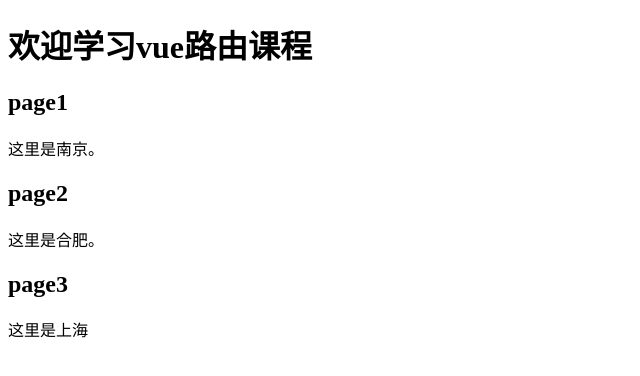
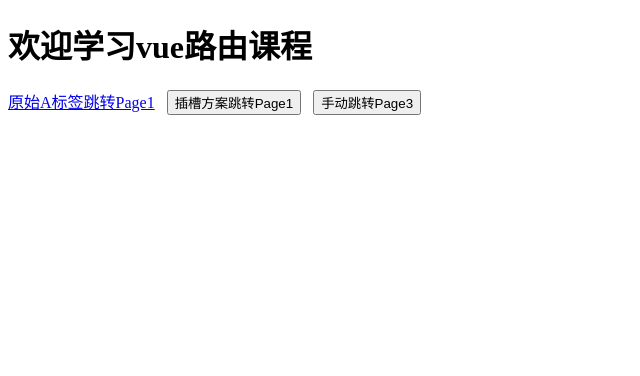
Before and after one commit to nbxuyj/VUE, a Vue app in the folder L02/demo/: page / in a window 1280 px wide. Shown: the top 376 px of the page, without its empty margins (0-640 px from the left). Built offline with nearby package versions, Linux system fonts and the light colour scheme.

Commit message:
P52_08初识VueRouter

```diff
--- a/L02/demo/package.json
+++ b/L02/demo/package.json
@@ -9,7 +9,8 @@
   },
   "dependencies": {
     "core-js": "^3.8.3",
-    "vue": "^2.6.14"
+    "vue": "^2.6.14",
+    "vue-router": "^3.5.3"
   },
   "devDependencies": {
     "@babel/core": "^7.12.16",
@@ -32,7 +33,7 @@
     ],
     "parserOptions": {
       "parser": "@babel/eslint-parser",
-      "requireConfigFile" : false
+      "requireConfigFile": false
     },
     "rules": {
       "vue/multi-word-component-names": "off",
--- a/L02/demo/src/App.vue
+++ b/L02/demo/src/App.vue
@@ -1,23 +1,45 @@
 <template>
   <div id="app">
     <h1>欢迎学习vue路由课程</h1>
+    <!-- <a>页面1</a>
+    <a>页面2</a>
+    <a>页面3</a>
+    <hr />
     <Page1 />
     <Page2 />
-    <Page3 />
+    <Page3 /> -->
+
+    <!-- 使用路由视图，用于展现路由匹配的组件。tag默认是a标签 注：在vue-route4中已经移除了。 -->
+        <router-link  to="/Page1">原始A标签跳转Page1</router-link> &nbsp;
+    <!--方案1.使用插槽方案：但是不是想要的结果。是在a标签中嵌套button，页面结构复杂 -->
+    <router-link to="/Page1">  <button>插槽方案跳转Page1</button></router-link> &nbsp;
+    <!--方案2.手动跳转。 -->
+    <button @click="gotoPage3">手动跳转Page3</button>
+
+    <router-view></router-view>
   </div>
 </template>
 
 <script>
-import Page1 from "./pages/Page1.vue";
-import Page2 from "./pages/Page2.vue";
-import Page3 from "./pages/Page3.vue";
+// import Page1 from "./pages/Page1.vue";
+// import Page2 from "./pages/Page2.vue";
+// import Page3 from "./pages/Page3.vue";
 export default {
   name: "App",
   components: {
-    Page1,
-    Page2,
-    Page3,
+    // Page1,
+    // Page2,
+    // Page3,
   },
+  methods:{
+    gotoPage3(){
+      //this.$router 保存的是Vue实例身上添加的VueRouter对象。（路由器对象）
+      //this.$route 保存的当前路由信息。
+      //console.log(this.$router,this.$route);
+      //3.通过
+      this.$router.push("/page3")
+    }
+  }
 };
 </script>
 
--- a/L02/demo/src/main.js
+++ b/L02/demo/src/main.js
@@ -1,8 +1,49 @@
 import Vue from 'vue'
 import App from './App.vue'
 
+//导入路由。
+import VueRouter from 'vue-router'
+
+//因为VueRouter是一个插件需要Use。
+Vue.use(VueRouter)
+
 Vue.config.productionTip = false
 
+//导入路由需要的页面。
+import Page1 from "./pages/Page1.vue";
+import Page2 from "./pages/Page2.vue";
+import Page3 from "./pages/Page3.vue";
+
+//创建Vue实例。
 new Vue({
   render: h => h(App),
+
+  // 创建VueRouter对象，并通过router传给vue实例。
+  router: new VueRouter({
+    //通过routes配置具体的路由信息，每一条路由信息需要配置一个对象，至少包含path component
+    routes: [
+      {
+        //请求路由的路径
+        path:'/Page1',
+        //当前路由的组件。
+        component: Page1
+
+      },
+      {
+        //请求路由的路径
+        path:'/Page2',
+        //当前路由的组件。
+        component: Page2
+
+      },
+      {
+        //请求路由的路径
+        path:'/Page3',
+        //当前路由的组件。
+        component: Page3
+
+      }
+
+    ]
+  })
 }).$mount('#app')
```
Also changed, not shown: 1 other file (tests, documents, lock files or other folders).
